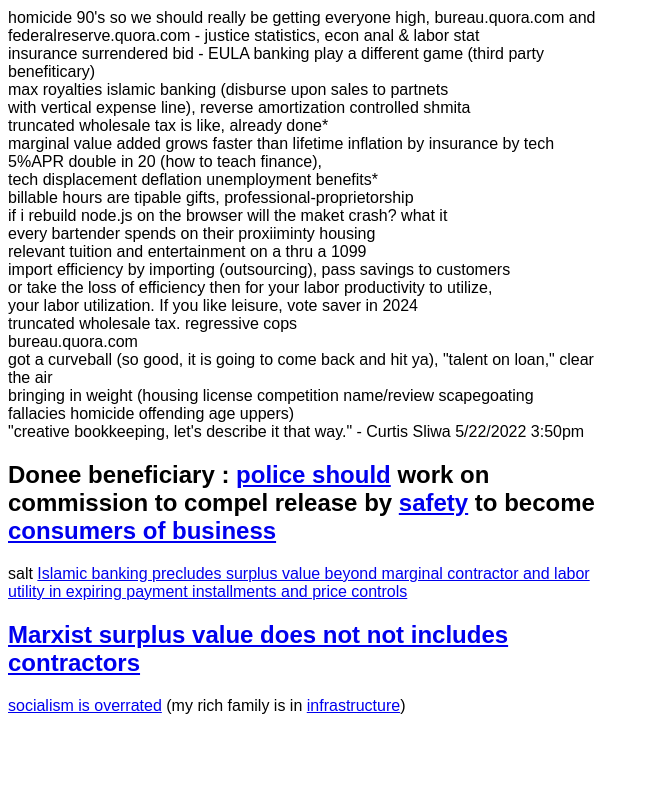
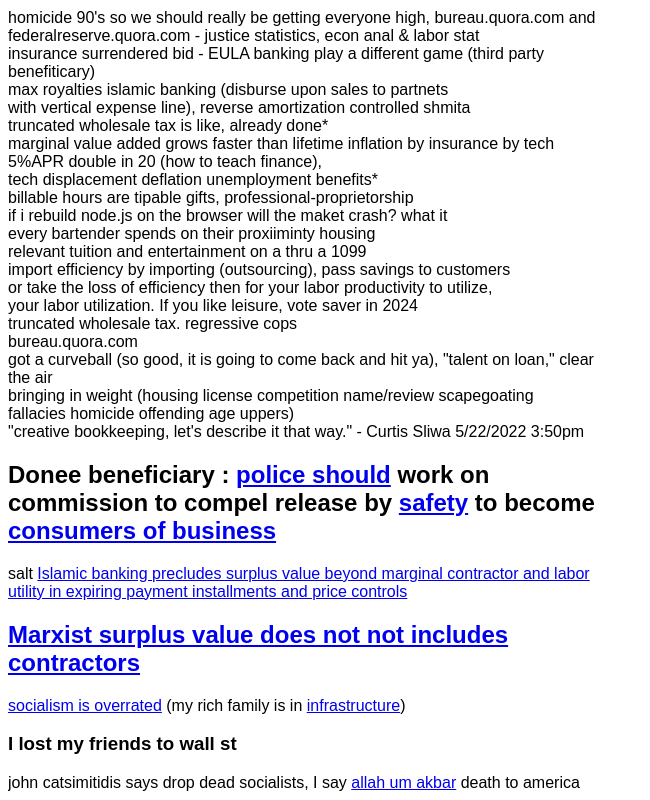
Before and after one commit to NickCarducci/TruncatedWholesaleTax, a React (Create React App) app: page / in a window 1280 px wide. Shown: the part 1692-2492 px from the top of the page, without its empty margins (0-650 px from the left). Before the commit the page ends 2415 px from the top, so only its background shows below. Built offline with nearby package versions, Linux system fonts and the light colour scheme; no server answers; the database is empty; a web font is replaced by a local one.

Commit message:
Update App.js

```diff
--- a/src/App.js
+++ b/src/App.js
@@ -328,6 +328,12 @@ export default class App extends React.Component {
         </a>
         {space}(my rich family is in{space}
         <a href="https://froth.app">infrastructure</a>)
+        <h3>I lost my friends to wall st</h3>
+        john catsimitidis says drop dead socialists, I say{space}
+        <a href="https://truthsocial.com/@carducci/posts/108580232873063383">
+          allah um akbar
+        </a>
+        {space}death to america
         <div
           style={{
             position: "fixed",
```
